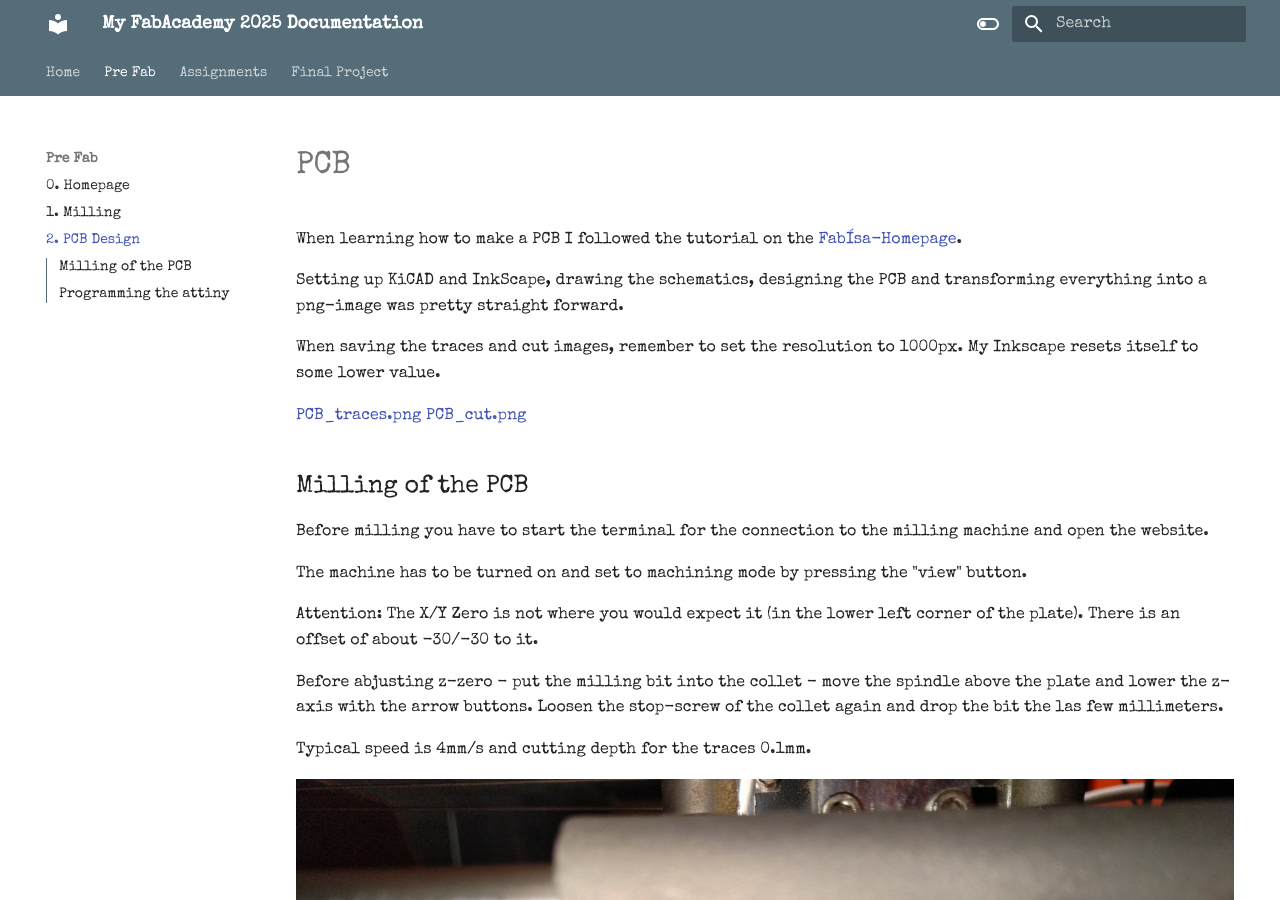
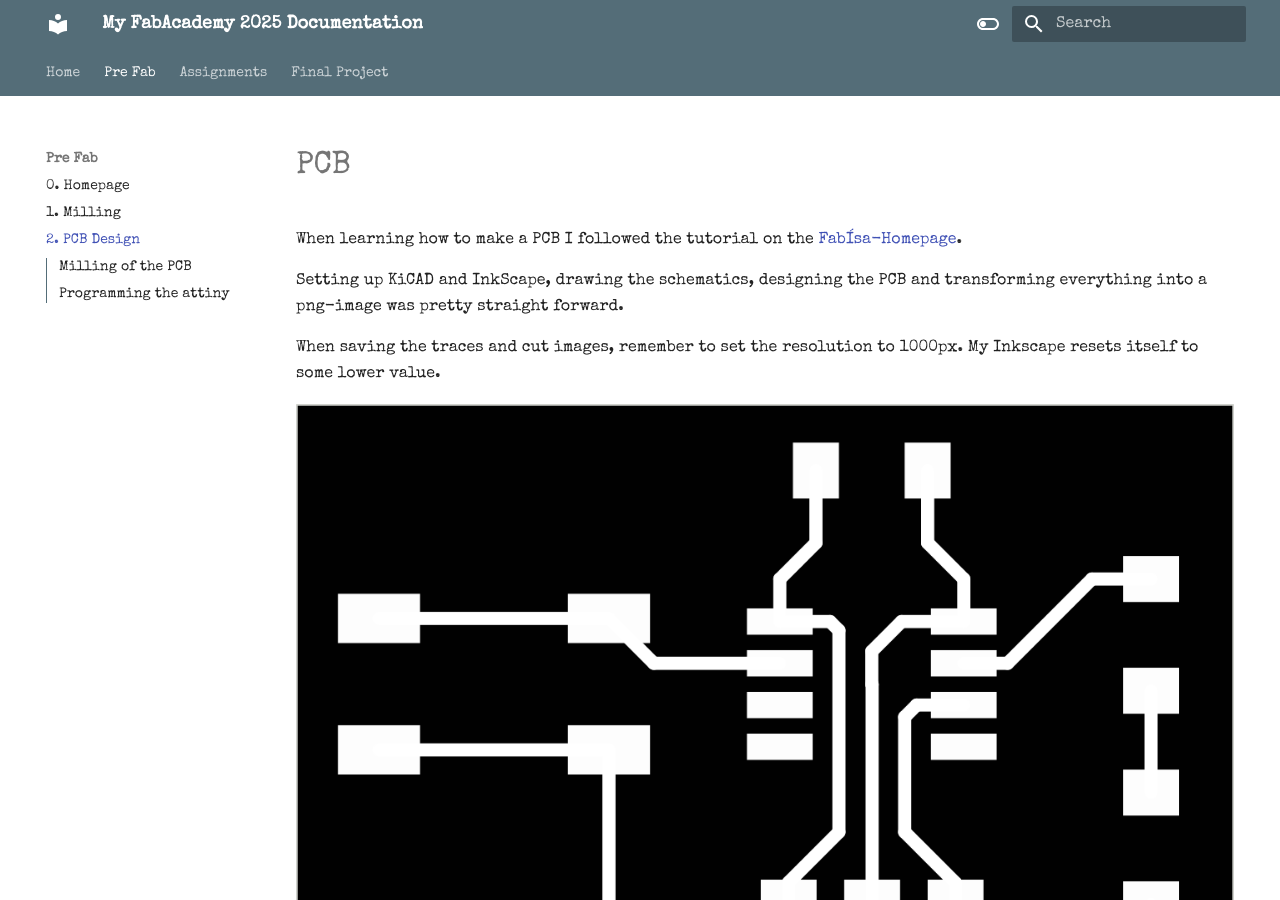
Before and after one commit to HannesJo/mkdocs-material-test, an MkDocs documentation site: the page built from docs/pre-fab/pcb.md, in a window 1280 px wide and 900 px high. Built offline with MkDocs 1.6.1 and Material for MkDocs 9.7.7, drawn with Linux system fonts in a browser that asks for light colours; some of the changed text lies outside the part shown.

Commit message:
pcb image url repair

```diff
--- a/docs/pre-fab/pcb.md
+++ b/docs/pre-fab/pcb.md
@@ -6,8 +6,8 @@ Setting up KiCAD and InkScape, drawing the schematics, designing the PCB and tra
 
 When saving the traces and cut images, remember to set the resolution to 1000px. My Inkscape resets itself to some lower value.
 
-[PCB_traces.png](../pre-fab/attiny_trace.png)
-[PCB_cut.png](../pre-fab/attiny_cut.png)
+![PCB_traces.png](../pre-fab/attiny_trace.png)
+![PCB_cut.png](../pre-fab/attiny_cut.png)
 
 ## Milling of the PCB
 
@@ -38,7 +38,7 @@ After soldering the components on the PCB it looks quite okay, but does it work?
 I used the Arduino IDE to write a program.
 
 To actually being able to connect and program the Attiny a special UDPI programmer is needed. I got one from my instructor and it plugs into the USB-port and appears as a Serial Device.
-[Attiny connected](../pre-fab/pcb_conn.jpg)
+![Attiny connected](../pre-fab/pcb_conn.jpg)
 
 Then I needed to add the *megatinycore* board library in the board manager and select the Attiny 412 board, as well as the COM-Port of the programmer and the type of the programmer.
 ![Settings Arduio IDE](../pre-fab/arduino_ide.png)
@@ -46,7 +46,7 @@ Then I needed to add the *megatinycore* board library in the board manager and s
 It is important to realise, that the UPDI pin doesn't support a serial connection, so the serial monitor is not available for troubleshooting in the Arduino IDE.
 
 After a lot of debugging using the led I managed to have the program running and behaving as expected.
-[Attiny blinking](../pre-fab/pcb_blink.jpg)
+![Attiny blinking](../pre-fab/pcb_blink.jpg)
 
 Here is the [sketch](../pre-fab/pcb_blink/pcb_blink.ino):
 
```
